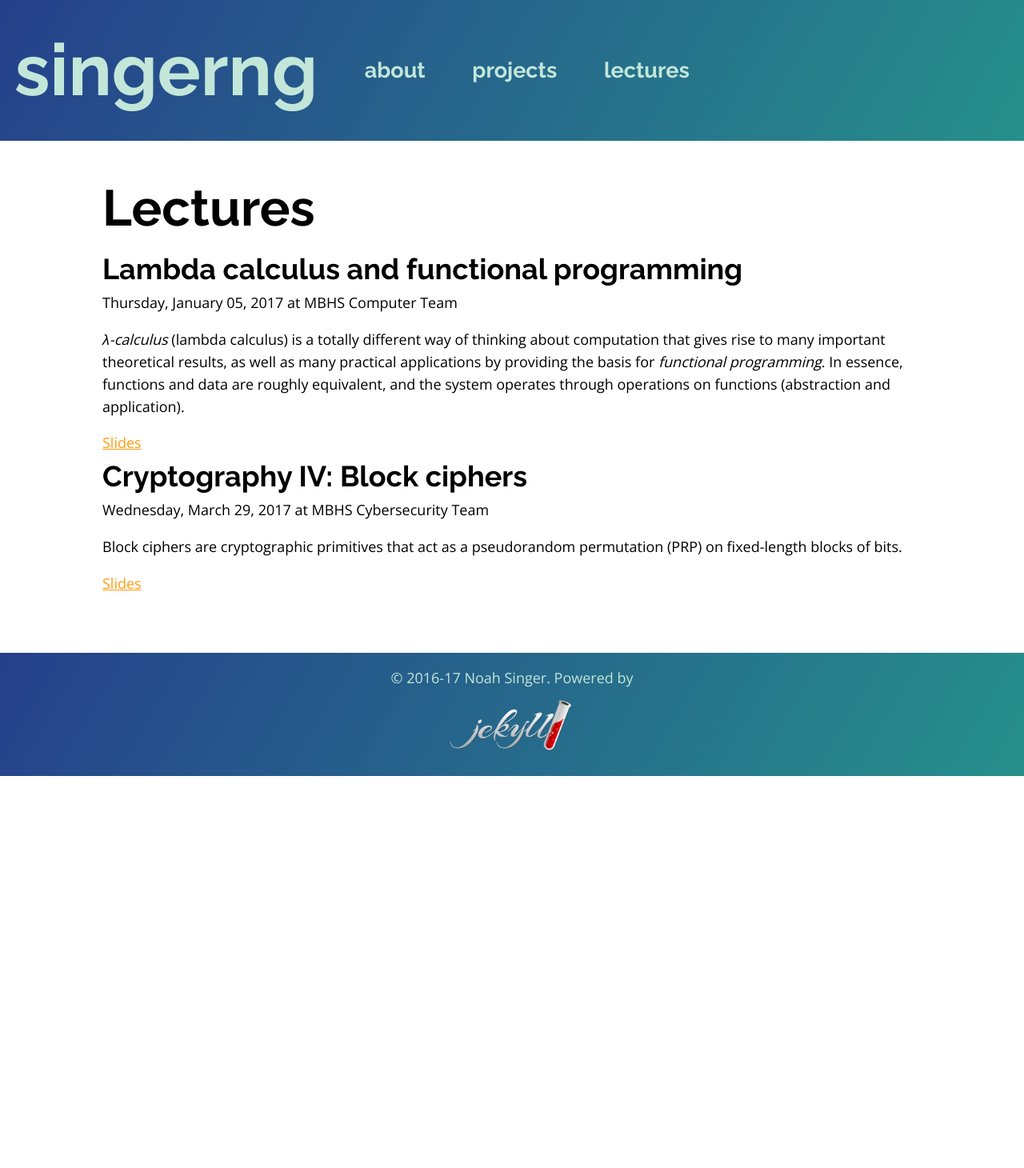
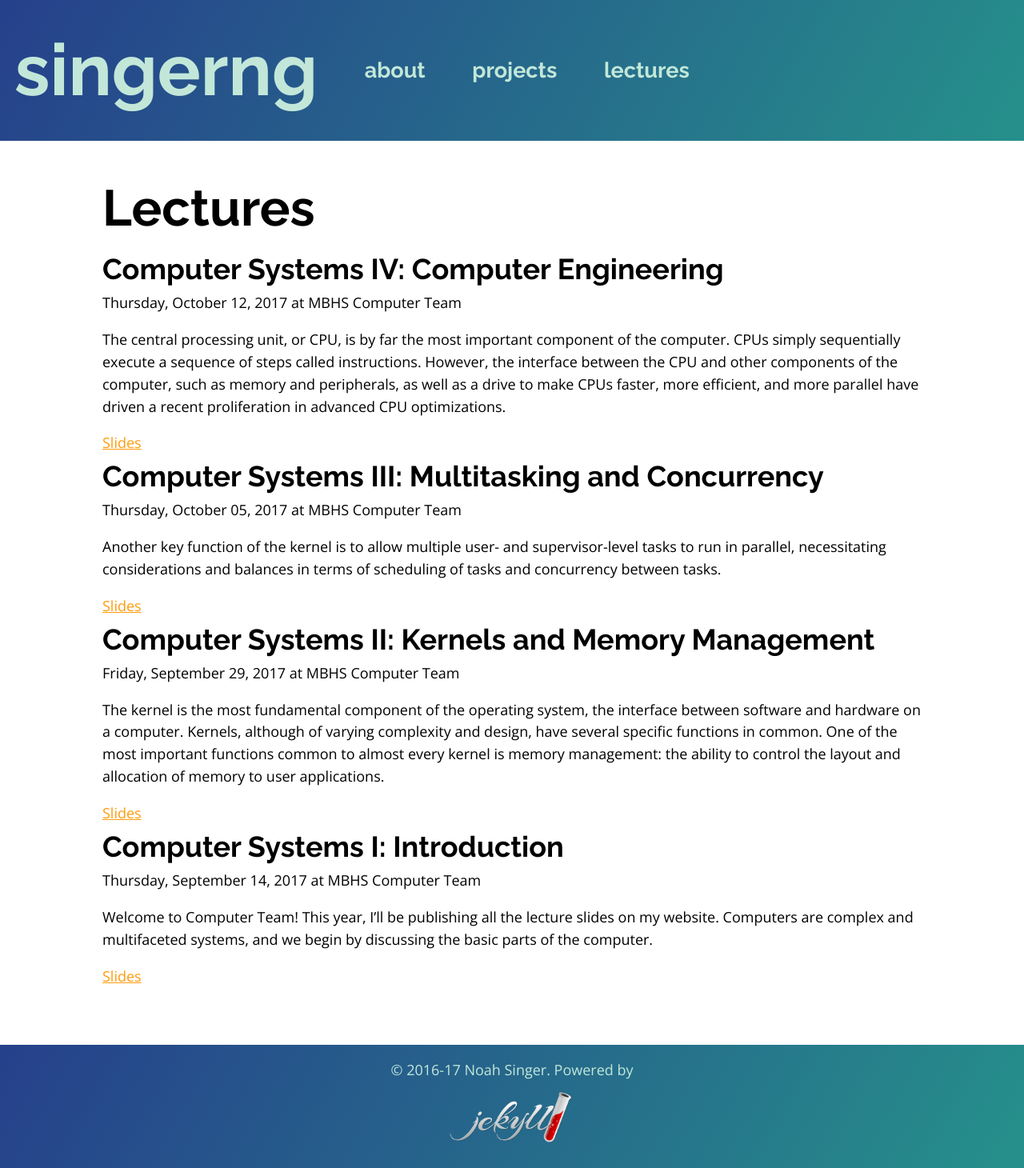
Before and after one commit to singerng/noahsinger.org, a Jekyll site: the page built from lectures/index.md, in a window 1280 px wide. Shown: the whole page at 80% size. Built offline with Jekyll 4.4.1, drawn with Linux system fonts in a browser that asks for light colours; nearby versions of some CDN libraries; before the commit the page ends 970 px from its top, so only the background shows below that.

Commit message:
added several comp team lectures

```diff
--- a/_data/lectures.yml
+++ b/_data/lectures.yml
@@ -1,16 +1,35 @@
-- title: Lambda calculus and functional programming
+- title: "Computer Systems IV: Computer Engineering"
   slides: lambda.pdf
-  date: 2017-01-05
+  date: 2017-10-12
   venue: MBHS Computer Team
   description: >
-    *λ-calculus* (lambda calculus) is a totally different way of thinking about computation that gives rise
-    to many important theoretical results, as well as many practical applications by providing the basis for
-    *functional programming*. In essence, functions and data are roughly equivalent, and the system operates
-    through operations on functions (abstraction and application).
+    The central processing unit, or CPU, is by far the most important component of the computer. CPUs simply
+    sequentially execute a sequence of steps called instructions. However, the interface between the CPU and
+    other components of the computer, such as memory and peripherals, as well as a drive to make CPUs faster,
+    more efficient, and more parallel have driven a recent proliferation in advanced CPU optimizations.
 
+- title: "Computer Systems III: Multitasking and Concurrency"
+  slides: multitasking.pdf
+  date: 2017-10-05
+  venue: MBHS Computer Team
+  description: >
+    Another key function of the kernel is to allow multiple user- and supervisor-level tasks to run in parallel,
+    necessitating considerations and balances in terms of scheduling of tasks and concurrency between tasks.
 
-- title: "Cryptography IV: Block ciphers"
-  slides: crypto_block.pdf
-  date: 2017-03-29
-  venue: MBHS Cybersecurity Team
-  description: Block ciphers are cryptographic primitives that act as a pseudorandom permutation (PRP) on fixed-length blocks of bits.
+- title: "Computer Systems II: Kernels and Memory Management"
+  slides: kernels.pdf
+  date: 2017-09-29
+  venue: MBHS Computer Team
+  description: >
+    The kernel is the most fundamental component of the operating system, the interface between software and
+    hardware on a computer. Kernels, although of varying complexity and design, have several specific functions
+    in common. One of the most important functions common to almost every kernel is memory management: the ability
+    to control the layout and allocation of memory to user applications.
+
+- title: "Computer Systems I: Introduction"
+  slides: intro.pdf
+  date: 2017-09-14
+  venue: MBHS Computer Team
+  description: >
+    Welcome to Computer Team! This year, I'll be publishing all the lecture slides on my website. Computers are
+    complex and multifaceted systems, and we begin by discussing the basic parts of the computer.
```
Also changed, not shown: 8 other files.
